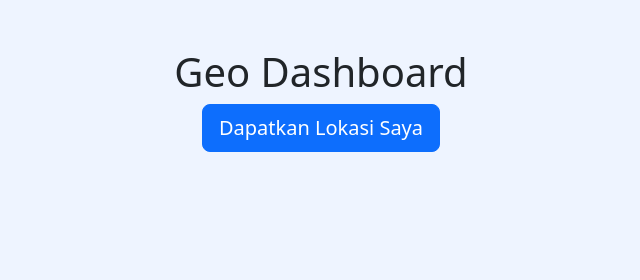
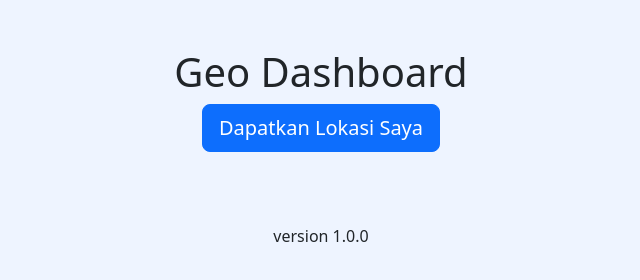
Before and after one commit to nath2006/contoh-versioning-web-app-edduby, a plain HTML site: page index.html in a window 1280 px wide. Shown: the whole page, without its empty margins (319-959 px from the left). Drawn offline with nearby package versions, Linux system fonts and the light colour scheme.

Commit message:
fe: menambah versi aplikasi di bagian bawah web app

```diff
--- a/index.html
+++ b/index.html
@@ -47,6 +47,12 @@
 
       </div>
     </div>
+    <p class="d-flex justify-content-center">version 1.0.0</p>
+
+    <!-- ada yang namanya Semantic Versioning (SemVer)
+    format dasar pake tiga angka dan dipisahkan pakai titik.
+    (MAJOR.MINOR.PATCH) -->
+
     <script src="https://cdn.jsdelivr.net/npm/bootstrap@5.3.8/dist/js/bootstrap.bundle.min.js" integrity="sha384-FKyoEForCGlyvwx9Hj09JcYn3nv7wiPVlz7YYwJrWVcXK/BmnVDxM+D2scQbITxI" crossorigin="anonymous"></script>
     <script src="./js/index.js"></script>
   </body>
```
